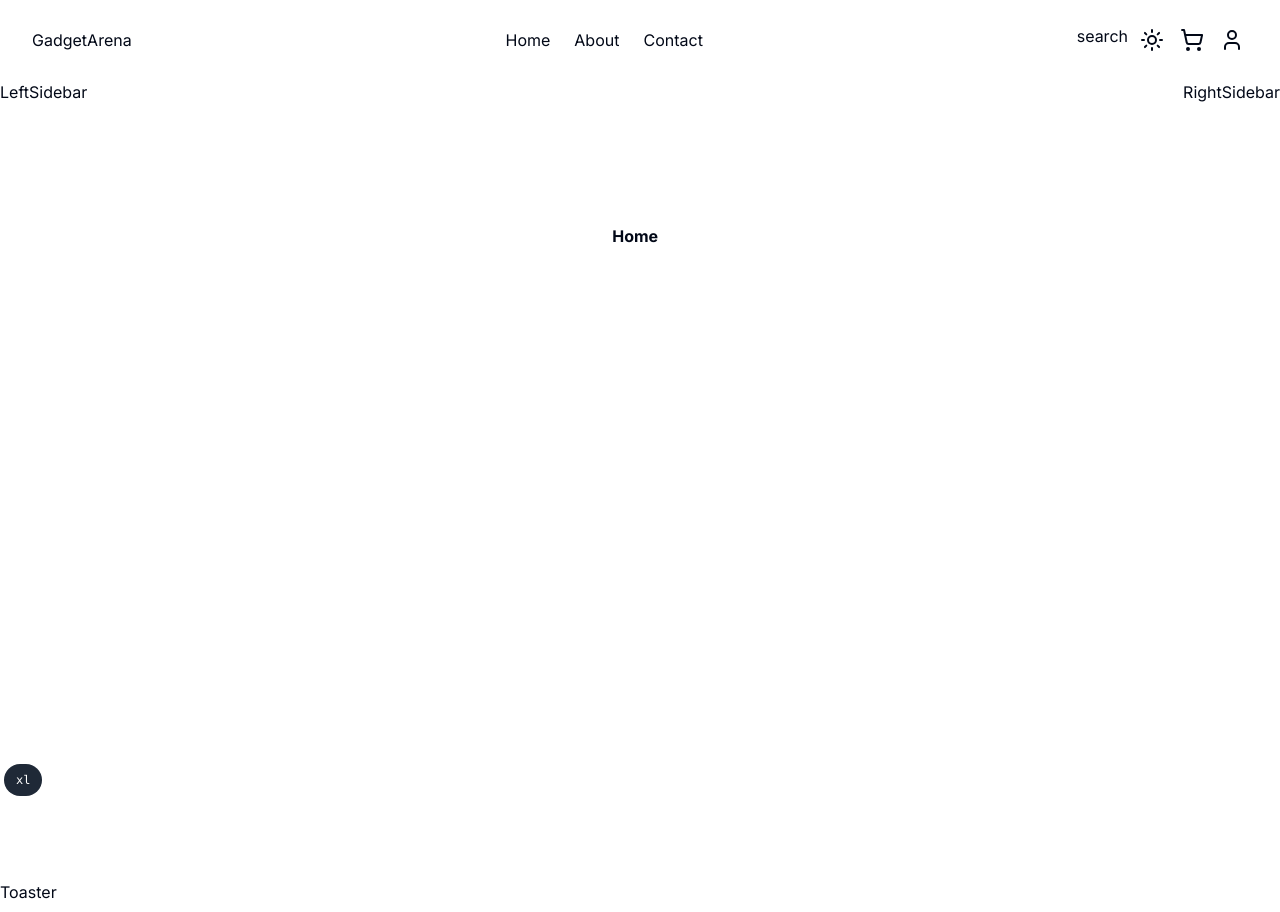
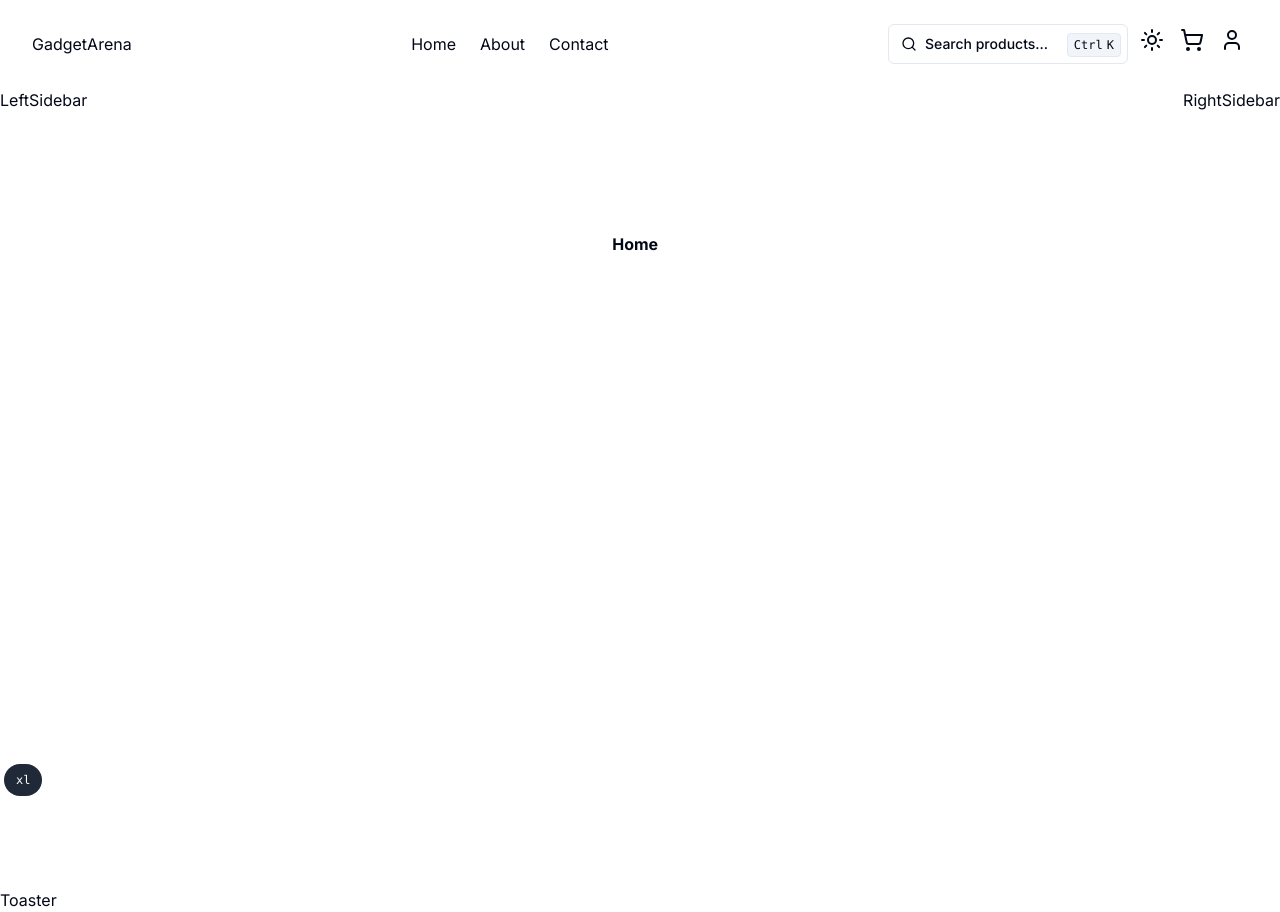
Before and after one commit to rakibtweets/GadgetArena, a Next.js app: page / in a window 1280 px wide. Built offline with nearby package versions, Linux system fonts and the light colour scheme.

Commit message:
Add SearchBar component to Navbar

```diff
--- a/components/shared/Navbar/Navbar.tsx
+++ b/components/shared/Navbar/Navbar.tsx
@@ -4,6 +4,7 @@ import ThemeToggle from './ThemeToggle';
 import Cart from '@/components/Cart/Cart';
 import SignInRegister from './SignInRegister';
 import ProfileAvatar from './ProfileAvatar';
+import SearchBar from './SearchBar';
 
 const Navbar = () => {
   const isUserLoggedIn = false;
@@ -21,7 +22,7 @@ const Navbar = () => {
           ))}
         </div>
         <div className="flex gap-2  ">
-          <p>search</p>
+          <SearchBar />
           <ThemeToggle />
           <Cart />
           {!isUserLoggedIn ? <SignInRegister /> : <ProfileAvatar />}
--- /dev/null
+++ b/components/shared/Navbar/SearchBar.tsx
@@ -0,0 +1,22 @@
+import { Button } from '@/components/ui/button';
+import { Search } from 'lucide-react';
+
+const SearchBar = () => {
+  return (
+    <Button
+      variant="outline"
+      className="relative h-9 w-9 p-0 xl:h-10 xl:w-60 xl:justify-start xl:px-3 xl:py-2"
+    >
+      <Search className="h-4 w-4 xl:mr-2" aria-hidden="true" />
+      <span className="hidden xl:inline-flex">Search products...</span>
+      <span className="sr-only">Search products</span>
+      <kbd className="pointer-events-none absolute right-1.5 top-2 hidden h-6 select-none items-center gap-1 rounded border bg-muted px-1.5 font-mono text-xs font-medium opacity-100 xl:flex">
+        <abbr title={'Control'} className="no-underline">
+          Ctrl
+        </abbr>
+        K
+      </kbd>
+    </Button>
+  );
+};
+export default SearchBar;
--- /dev/null
+++ b/components/ui/input.tsx
@@ -0,0 +1,25 @@
+import * as React from "react"
+
+import { cn } from "@/lib/utils"
+
+export interface InputProps
+  extends React.InputHTMLAttributes<HTMLInputElement> {}
+
+const Input = React.forwardRef<HTMLInputElement, InputProps>(
+  ({ className, type, ...props }, ref) => {
+    return (
+      <input
+        type={type}
+        className={cn(
+          "flex h-10 w-full rounded-md border border-input bg-background px-3 py-2 text-sm ring-offset-background file:border-0 file:bg-transparent file:text-sm file:font-medium placeholder:text-muted-foreground focus-visible:outline-none focus-visible:ring-2 focus-visible:ring-ring focus-visible:ring-offset-2 disabled:cursor-not-allowed disabled:opacity-50",
+          className
+        )}
+        ref={ref}
+        {...props}
+      />
+    )
+  }
+)
+Input.displayName = "Input"
+
+export { Input }
```
